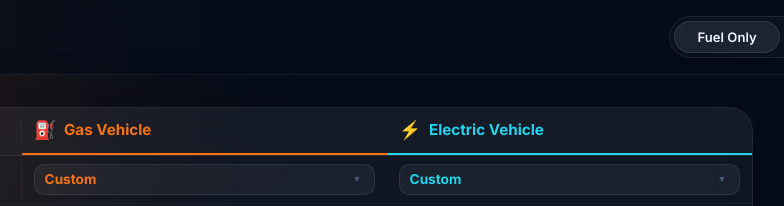
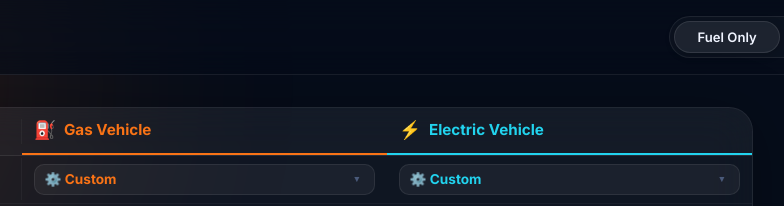
Before and after one commit to kobemartin/feuliq, a plain HTML site: page index.html in a window 1280 px wide. Shown: the top 206 px of the page, 313-1097 px from the left. Drawn offline with nearby package versions, Linux system fonts and the light colour scheme.

Commit message:
feat: Add vehicle emojis to preset dropdown options (#2)
## Changes
Added category-appropriate emojis to all vehicle preset options in both
the Gas and EV dropdowns:

| Emoji | Category | Vehicles |
|-------|----------|----------|
| ⚙️ | Custom | Custom Gas / Custom EV |
| 🚗 | Sedan | Toyota Camry, Tesla Model 3 |
| 🚙 | SUV | Toyota RAV4, Tesla Model Y |
| 🛻 | Truck | Ford F-150, F-150 Lightning |

## Why
Emojis provide instant visual category recognition when scanning
dropdown options. Users can immediately identify vehicle class before
reading the name.

Co-authored-by: kobe <kobe@MacBookPro.lan>

```diff
--- a/index.html
+++ b/index.html
@@ -56,20 +56,20 @@
           <div class="ct-cell">
             <div class="ct-input-wrap ct-select-wrap">
               <select id="gas-preset" class="ct-select gas-accent">
-                <option value="custom">Custom</option>
-                <option value="camry">Toyota Camry</option>
-                <option value="rav4">Toyota RAV4</option>
-                <option value="f150">Ford F-150</option>
+                <option value="custom">⚙️ Custom</option>
+                <option value="camry">🚗 Toyota Camry</option>
+                <option value="rav4">🚙 Toyota RAV4</option>
+                <option value="f150">🛻 Ford F-150</option>
               </select>
             </div>
           </div>
           <div class="ct-cell">
             <div class="ct-input-wrap ct-select-wrap">
               <select id="ev-preset" class="ct-select ev-accent">
-                <option value="custom">Custom</option>
-                <option value="model3">Tesla Model 3</option>
-                <option value="modely">Tesla Model Y</option>
-                <option value="f150l">F-150 Lightning</option>
+                <option value="custom">⚙️ Custom</option>
+                <option value="model3">🚗 Tesla Model 3</option>
+                <option value="modely">🚙 Tesla Model Y</option>
+                <option value="f150l">🛻 F-150 Lightning</option>
               </select>
             </div>
           </div>
```
